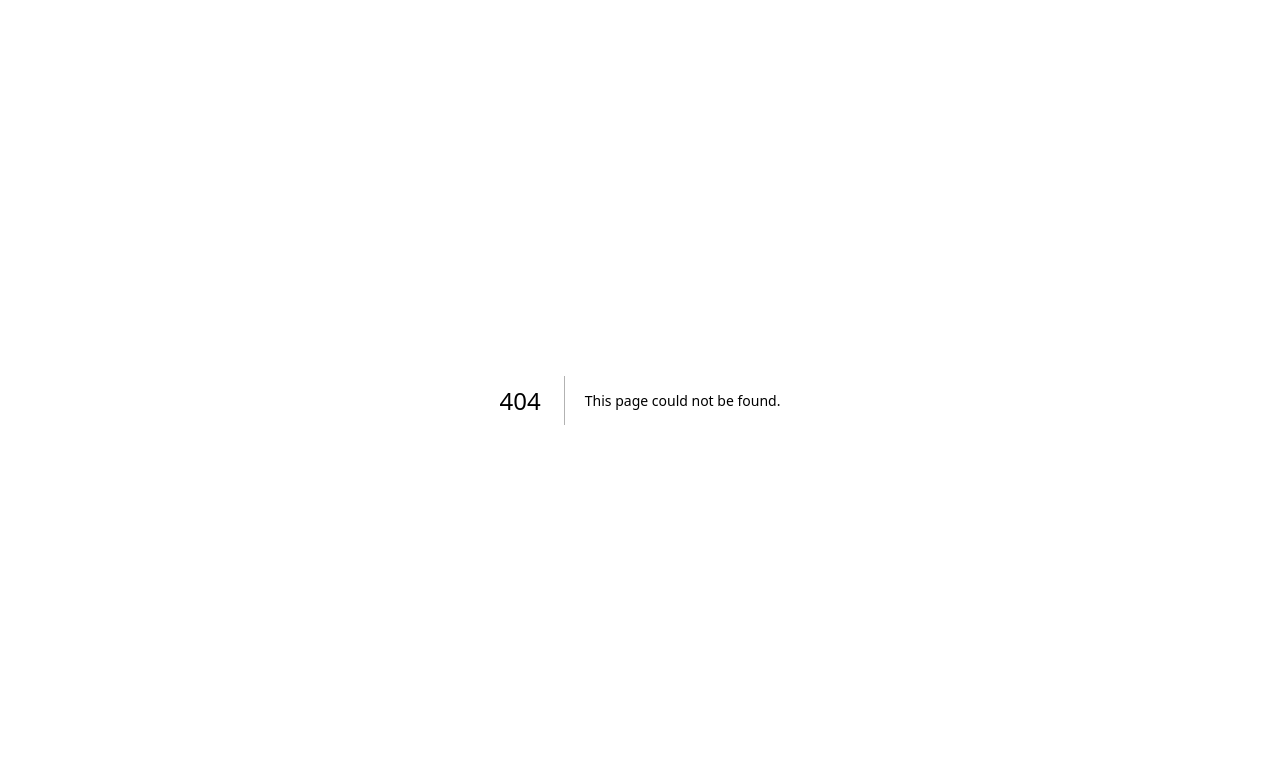
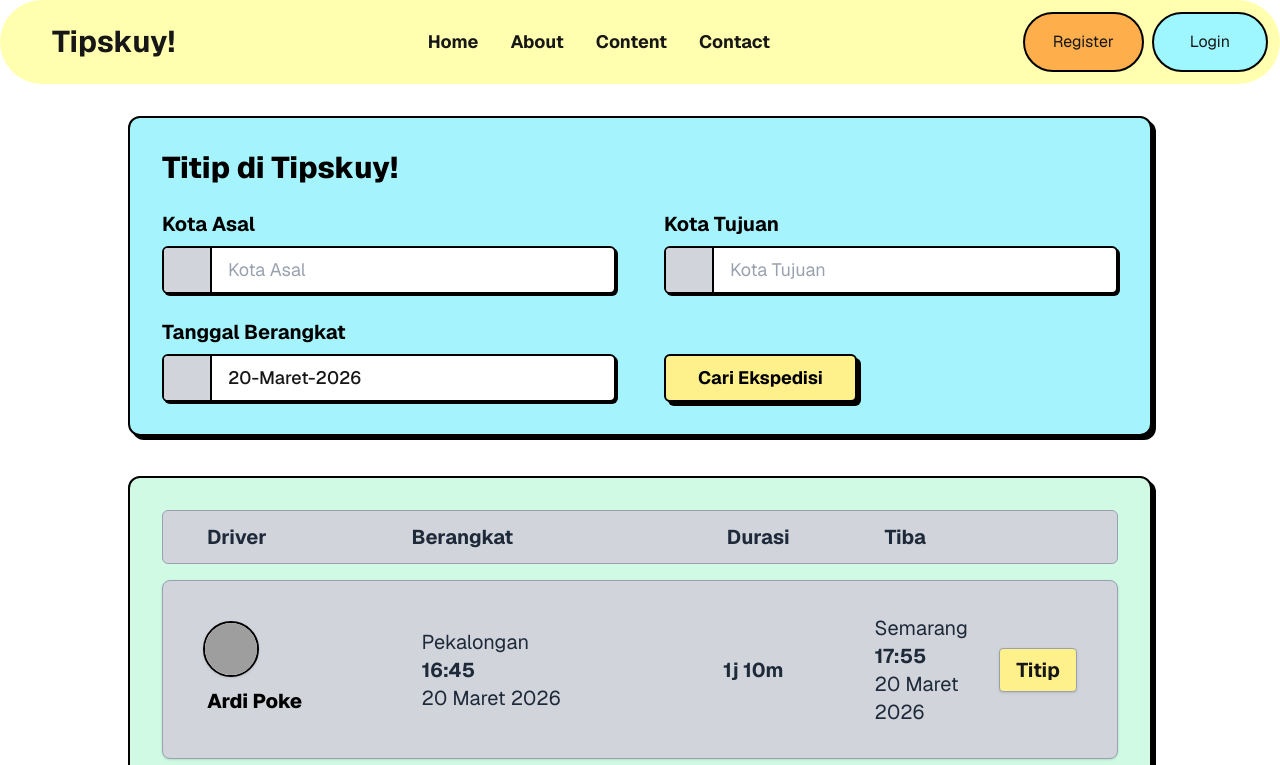
Before and after one commit to mervinfa/tipskuy-, a Next.js app: page /caridriver in a window 1280 px wide. Before the commit this address had no page. Shown: the top 765 px of the page. Built offline with nearby package versions, Linux system fonts and the light colour scheme; grey boxes are pictures that could not be loaded.

Commit message:
fix : penataan folder dan sementara button cari ekspedisi

```diff
--- a/app/auth/caridrv/page.jsx
+++ b/app/caridriver/page.jsx
@@ -2,12 +2,12 @@
 
 import React, { useState } from 'react';
 import Nav from '@/components/Navbar';
-import CariDrv from '@/components/Caridrvatas';
-import CariDrvB from '@/components/Caridrvbawah';
-import Foot from '@/components/Footer';
-import PopUpTitip from '@/components/PopUpTitip';
+import CariDrv from '@/components/caridriver/Caridrvatas';
+import CariDrvB from '@/components/caridriver/Caridrvbawah';
+import PopUpTitip from '@/components/caridriver/PopUpTitip';
+import Footer from '@/components/Footer';
 
-const CariDriv = () => {
+const CariDriver = () => {
   const [isModalOpen, setIsModalOpen] = useState(false);
 
   return (
@@ -32,9 +32,9 @@ const CariDriv = () => {
 
       </main>
 
-      <Foot />
+      <Footer />
     </div>
   );
 };
 
-export default CariDriv;
+export default CariDriver;
--- a/components/Caridrvatas.jsx
+++ b/components/caridriver/Caridrvatas.jsx
@@ -1,6 +1,11 @@
+"use client";
+import {useState} from "react";
 import React from 'react';
+import PopUpTitip from "@/components/caridriver/PopUpTitip";
 
 const TipskuySearch = () => {
+  const [isOpen, setIsOpen] = useState(false);
+
   return (
     <div className="bg-[#A5F3FC] p-8 rounded-xl border-2 border-black shadow-[4px_4px_0px_0px_rgba(0,0,0,1)] max-w-5xl mx-auto font-sans">
       <h2 className="text-3xl font-extrabold mb-6 text-black">Titip di Tipskuy!</h2>
@@ -48,10 +53,18 @@ const TipskuySearch = () => {
 
         {/* Tombol Cari */}
         <div className="flex items-end">
-          <button className="bg-[#FEF08A] border-2 border-black text-black font-bold py-2 px-8 rounded-md hover:bg-yellow-300 transition-transform active:translate-y-1 shadow-[4px_4px_0px_0px_rgba(0,0,0,1)] text-lg">
+          <button
+              onClick={() => setIsOpen(true)}
+              className="bg-[#FEF08A] border-2 border-black text-black font-bold py-2 px-8 rounded-md hover:bg-yellow-300 transition-transform active:translate-y-1 shadow-[4px_4px_0px_0px_rgba(0,0,0,1)] text-lg"
+          >
             Cari Ekspedisi
           </button>
         </div>
+
+         <PopUpTitip
+        isOpen={isOpen}
+        onClose={() => setIsOpen(false)}
+        />
       </div>
     </div>
   );
--- a/components/Caridrvbawah.jsx
+++ b/components/caridriver/Caridrvbawah.jsx
@@ -27,7 +27,7 @@ const DriverList = ({ onTitipClick }) => {
       <div className="flex flex-col gap-2">
         {drivers.map((driver) => (
           <div
-
+            key={driver.id}
             className={`grid grid-cols-4 items-center gap-4 p-8 rounded-lg border border-gray-400 shadow-sm transition-all
               ${driver.status === 'disabled' ? 'bg-[#DCFCE7] opacity-60' : 'bg-[#D1D5DB] hover:bg-gray-300'}`}
           >
```
Also changed, not shown: components/caridriver/PopUpTitip.jsx (renamed from components/PopUpTitip.jsx).
